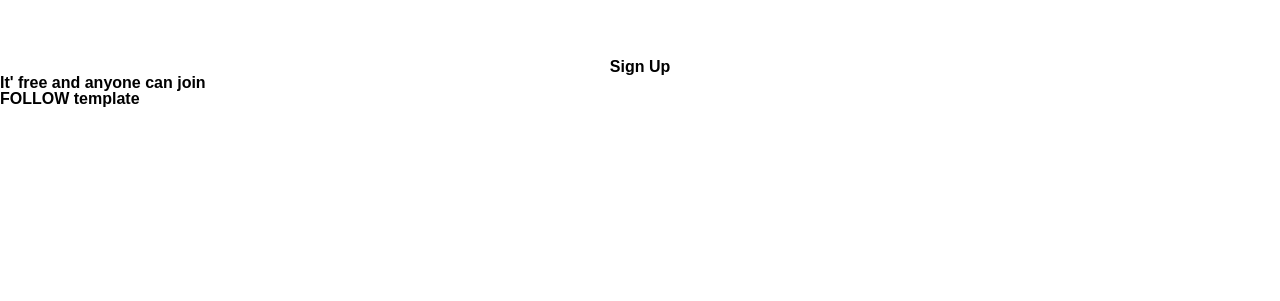
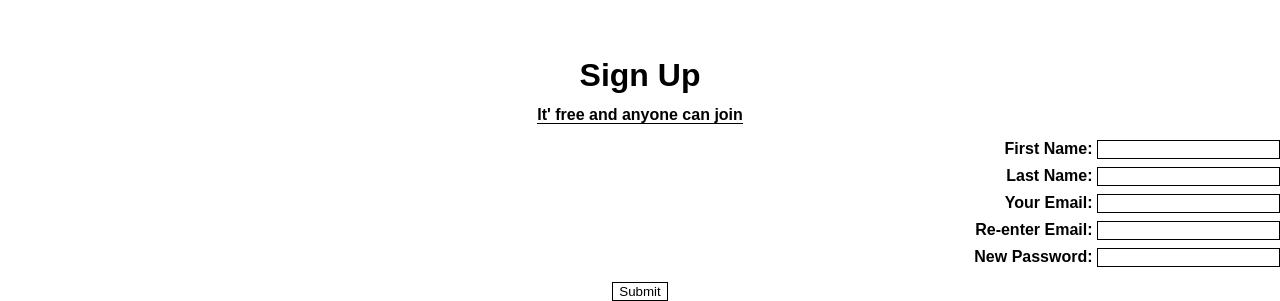
Before and after one commit to danieljoonkimm/Yippido, a React app in the folder client/: page /login in a window 1280 px wide. Shown: the part 581-882 px from the top of the page. Before the commit the page ends 800 px from the top, so only its background shows below. Built offline with nearby package versions, Linux system fonts and the light colour scheme; the HTML template or start-up script is replaced by a standard one.

Commit message:
[edit] fixing scss for register

```diff
--- a/client/src/components/Register/index.jsx
+++ b/client/src/components/Register/index.jsx
@@ -14,7 +14,14 @@ class Register extends Component {
         <h1 className="register_header">Sign Up</h1>
         <div className="register_body">
           <h2>It' free and anyone can join</h2>
-          FOLLOW template
+            <div className="register_info">
+              <label>First Name: <input type="text"/></label>
+              <label>Last Name: <input type="text"/></label>
+              <label>Your Email: <input type="text"/></label>
+              <label>Re-enter Email: <input type="text"/></label>
+              <label>New Password: <input type="text"/></label>
+              <input type="submit" id="register_submit"/>
+            </div>
         </div>
       </div>
     );
--- a/client/src/components/Register/register.scss
+++ b/client/src/components/Register/register.scss
@@ -8,10 +8,55 @@
   .register_header {
     display: flex;
     justify-content: center;
+    font-size: 2em;
   }
 
   .register_body {
     display: flex;
     flex-direction: column;
+
+    h2 {
+      text-align: center;
+      margin-top: 1em;
+      margin-bottom: 1em;
+      border-bottom: 1px solid black;
+      align-self: center;
+      width: fit-content;
+    }
+
+    .register_info {
+      display: flex;
+      flex-direction: column;
+      align-items: center;
+
+      label {
+        display: inline-block;
+        float: left;
+        clear: left;
+        text-align: right;
+        margin-bottom: .5em;
+      }
+
+      input {
+        border: 1px solid black;
+      }
+
+      #register_submit {
+        margin-top: .5em;
+        background-color: white;
+      }
+    }
   }
 }
+
+@media only screen and (max-width: 425px) {
+
+}
+
+@media only screen and (min-width: 426px) and (max-width: 960px) {
+
+}
+
+@media only screen and (min-width: 961px) {
+
+}
```
Also changed, not shown: client/public/dist/bundle.js.
